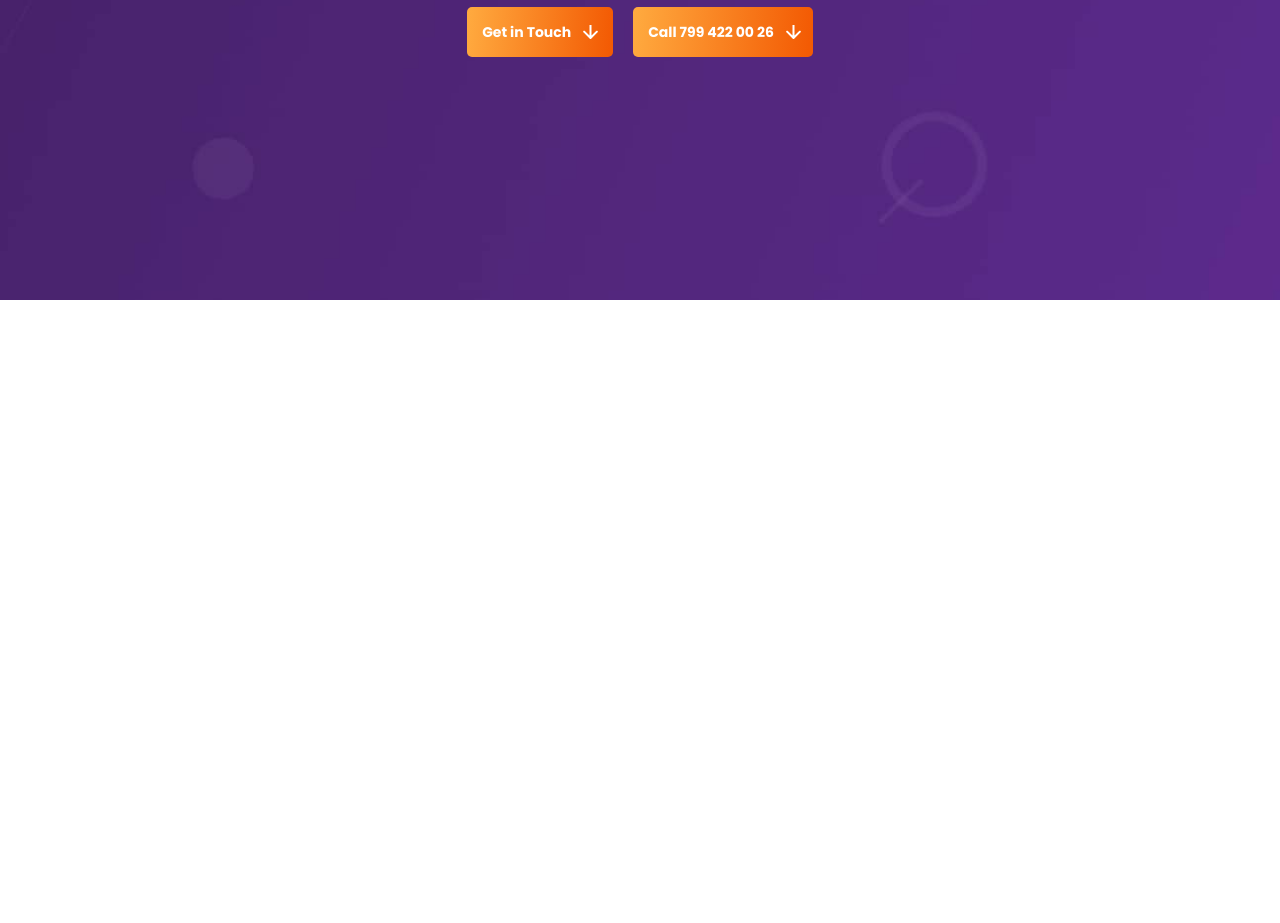
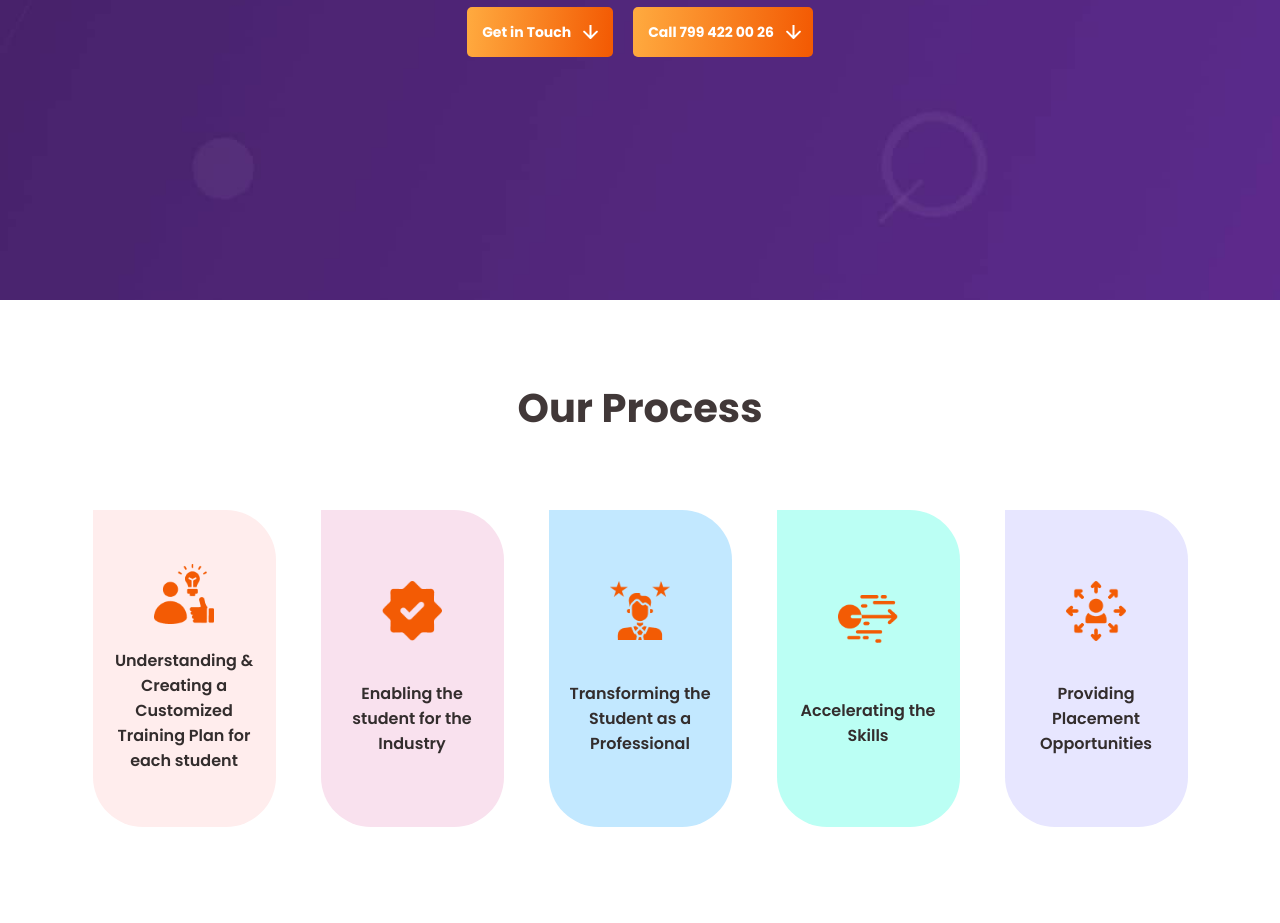
Before and after one commit to RijoKsd/Futura-labs-clone, a plain HTML site: page index.html in a window 1280 px wide. Shown: the part 500-1423 px from the top of the page. Before the commit the page ends 800 px from the top, so only its background shows below. Drawn offline with Linux system fonts and the light colour scheme.

Commit message:
Add Process section

```diff
--- a/assets/css/styles.scss
+++ b/assets/css/styles.scss
@@ -145,7 +145,7 @@ section {
       gap: 20px;
       a {
         &::after {
-          content: url('../images/arrow.svg');
+          content: url("../images/arrow.svg");
           transform: rotate(90deg);
           margin-left: 10px;
         }
@@ -153,3 +153,74 @@ section {
     }
   }
 }
+
+// process section
+
+section {
+  &.process {
+    text-align: center;
+    padding: 6rem 0;
+    .container {
+      margin: auto;
+      h2 {
+        font-family: "Poppins", sans-serif;
+        font-size: 40px;
+        color: #413838;
+        font-weight: 700;
+        padding-bottom: 80px;
+      }
+      .cards {
+        padding-top: 10px;
+        display: flex;
+        margin: 0 50px;
+        flex-wrap: wrap;
+        gap:15px;
+        .card {
+          flex: 1;
+          padding: 50px 17px;
+          text-align: center;
+          min-height: 317px;
+          border-radius: 0 50px 50px 50px;
+          margin: 0px 15px;
+          display: flex;
+          flex-direction: column;
+          justify-content: space-evenly;
+          align-items: center;
+          gap: 20px;
+
+          &:first-child {
+            background-color: #ffeded;
+          }
+          &:nth-child(2) {
+            background-color: #f9e1ee;
+          }
+          &:nth-child(3) {
+            background-color: #c2e8ff;
+          }
+          &:nth-child(4) {
+            background-color: #bbfff4;
+          }
+          &:last-child {
+            background-color: #e7e6ff;
+          }
+          img {
+            width: 60px;
+            height: 60px;
+            object-fit: contain;
+          }
+
+          p {
+            color: #332d2d;
+            font-weight: 600;
+            font-family: "Poppins";
+            font-size: 16px;
+            line-height: 25px;
+          }
+        }
+      }
+    }
+  }
+}
+
+
+// Why choose us section
--- a/index.html
+++ b/index.html
@@ -7,12 +7,13 @@
     <meta name="description" content="This is the demo website of Futura Lab Kozhikode , Developed by a intern">
     <meta name="author" content="Rijo Sebastian">
     <meta name="robots" content="index, follow">
-    <link rel="shortcut icon" type = "image/png" href="./assets/images/favicon.png">
+    <link rel="shortcut icon" type="image/png" href="./assets/images/favicon.png">
     <title>IT Internship &amp; Placement in Calicut Kerala, Futura Labs</title>
     <!-- css -->
 
     <link rel="stylesheet" href="./assets/css/styles.css">
 </head>
+
 <body>
     <header>
         <div class="container">
@@ -30,8 +31,11 @@
                     <li><a href="#">Careers</a></li>
                     <li><a href="#">Contact</a></li>
                     <li><a href="#" class="btn btn-primary">Get In Touch
-                        <svg width="14" height="15" viewBox="0 0 14 15" fill="none" xmlns="http://www.w3.org/2000/svg">
-                            <path d="M13.7071 8.20711C14.0976 7.81658 14.0976 7.18342 13.7071 6.79289L7.34315 0.428932C6.95262 0.0384078 6.31946 0.0384078 5.92893 0.428932C5.53841 0.819457 5.53841 1.45262 5.92893 1.84315L11.5858 7.5L5.92893 13.1569C5.53841 13.5474 5.53841 14.1805 5.92893 14.5711C6.31946 14.9616 6.95262 14.9616 7.34315 14.5711L13.7071 8.20711ZM0 8.5H13V6.5L0 6.5L0 8.5Z" fill="#fff"/>
+                            <svg width="14" height="15" viewBox="0 0 14 15" fill="none"
+                                xmlns="http://www.w3.org/2000/svg">
+                                <path
+                                    d="M13.7071 8.20711C14.0976 7.81658 14.0976 7.18342 13.7071 6.79289L7.34315 0.428932C6.95262 0.0384078 6.31946 0.0384078 5.92893 0.428932C5.53841 0.819457 5.53841 1.45262 5.92893 1.84315L11.5858 7.5L5.92893 13.1569C5.53841 13.5474 5.53841 14.1805 5.92893 14.5711C6.31946 14.9616 6.95262 14.9616 7.34315 14.5711L13.7071 8.20711ZM0 8.5H13V6.5L0 6.5L0 8.5Z"
+                                    fill="#fff" />
                             </svg>
 
                         </a></li>
@@ -44,11 +48,50 @@
     <section class="banner">
         <div class="container">
             <h1>Enable. Transform. Accelerate.</h1>
-    <p>Be a part of FUTURA LABS, the best learning platform to transform you into a skilled and trained IT professional. We are one of Calicut's most trusted software training institutes, with the highest placement records. Join our hands to get your dream job and stand firm in the industry with all the confidence and proficiency.</p>
+            <p>Be a part of FUTURA LABS, the best learning platform to transform you into a skilled and trained IT
+                professional. We are one of Calicut's most trusted software training institutes, with the highest
+                placement records. Join our hands to get your dream job and stand firm in the industry with all the
+                confidence and proficiency.</p>
 
             <div class="bannerButtons">
                 <a href="#" class="btn btn-primary">Get in Touch</a>
                 <a href="#" class="btn btn-primary">Call 799 422 00 26</a>
+            </div>
+        </div>
+    </section>
+
+    <!-- Process section -->
+
+    <section class="process">
+        <div class="container">
+            <h2>Our Process</h2>
+
+            <div class="cards">
+                <!-- card one -->
+                <div class="card">
+                    <img src="./assets/images/understanding.png" alt="icon">
+                    <p> Understanding & Creating a Customized Training Plan for each student </p>
+                </div>
+                <!-- card two -->
+                <div class="card">
+                    <img src="./assets/images/student.png" alt="icon">
+                    <p> Enabling the student for the Industry </p>
+                </div>
+                <!-- card three -->
+                <div class="card">
+                    <img src="./assets/images/professional.png" alt="icon">
+                    <p> Transforming the Student as a Professional </p>
+                </div>
+                <!-- card four -->
+                <div class="card">
+                    <img src="./assets/images/skills.png" alt="icon">
+                    <p> Accelerating the Skills </p>
+                </div>
+                <!-- card five -->
+                <div class="card">
+                    <img src="./assets/images/oppertunity.png" alt="icon">
+                    <p> Providing Placement Opportunities </p>
+                </div>
             </div>
         </div>
     </section>
```
Also changed, not shown: assets/css/styles.css, assets/images/oppertunity.png (added), assets/images/professional.png (added), assets/images/skills.png (added), assets/images/student.png (added), assets/images/understanding.png (added), 1 other file. Lines whose indentation alone changed are shown as unchanged.
